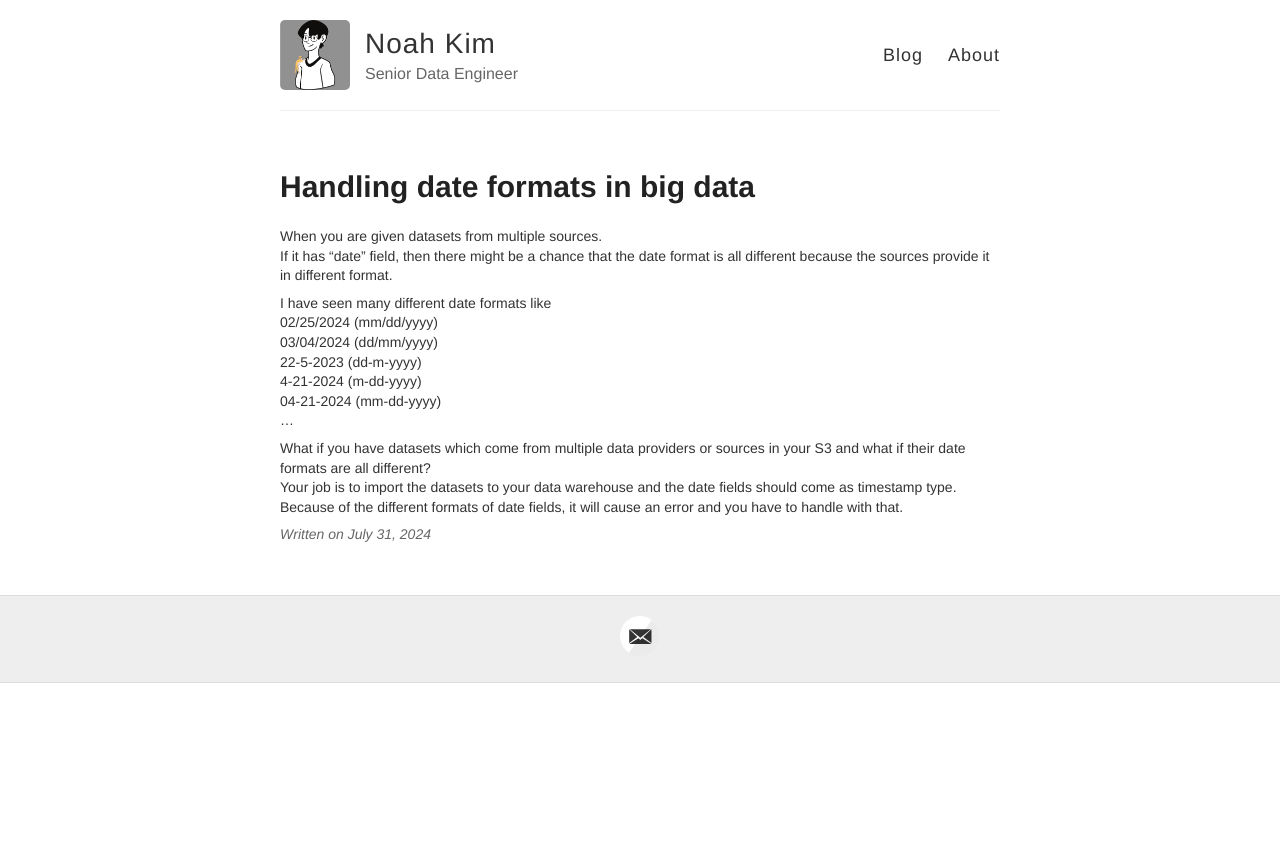
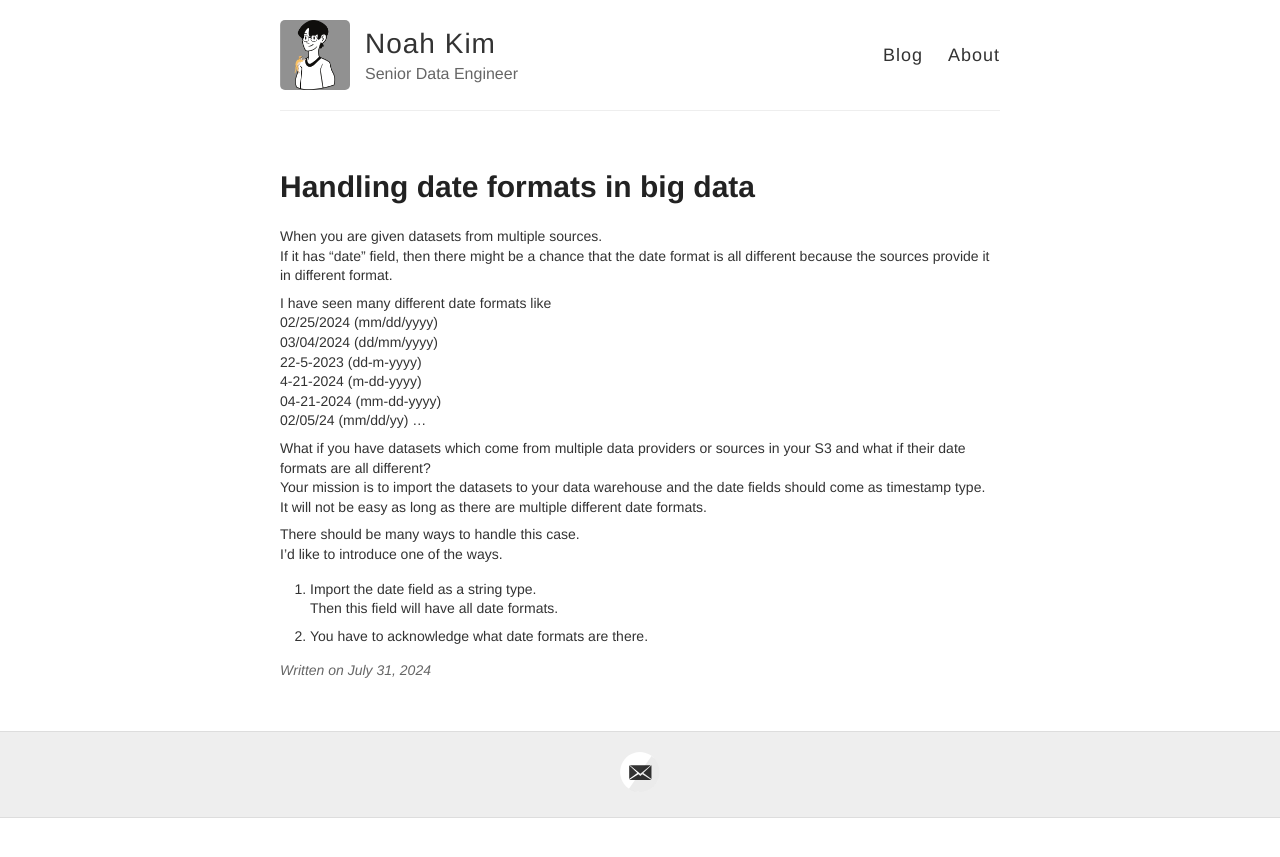
Before and after one commit to noahtjkim/noahtjkim.github.io, a Jekyll site: the page built from _posts/2024-07-31-Handling-Date-Format.md, in a window 1280 px wide. Shown: the top 857 px of the page. Built offline with Jekyll 4.4.1, drawn with Linux system fonts in a browser that asks for light colours.

Commit message:
Update 2024-07-31-Handling-Date-Format.md

```diff
--- a/_posts/2024-07-31-Handling-Date-Format.md
+++ b/_posts/2024-07-31-Handling-Date-Format.md
@@ -12,8 +12,17 @@ I have seen many different date formats like
 22-5-2023 (dd-m-yyyy)
 4-21-2024 (m-dd-yyyy)
 04-21-2024 (mm-dd-yyyy)
+02/05/24 (mm/dd/yy)
 ...
 
 What if you have datasets which come from multiple data providers or sources in your S3 and what if their date formats are all different?
-Your job is to import the datasets to your data warehouse and the date fields should come as timestamp type.
-Because of the different formats of date fields, it will cause an error and you have to handle with that.
+Your mission is to import the datasets to your data warehouse and the date fields should come as timestamp type.
+It will not be easy as long as there are multiple different date formats.
+
+There should be many ways to handle this case.
+I'd like to introduce one of the ways.
+
+1. Import the date field as a string type.
+   Then this field will have all date formats.
+
+2. You have to acknowledge what date formats are there.
```
